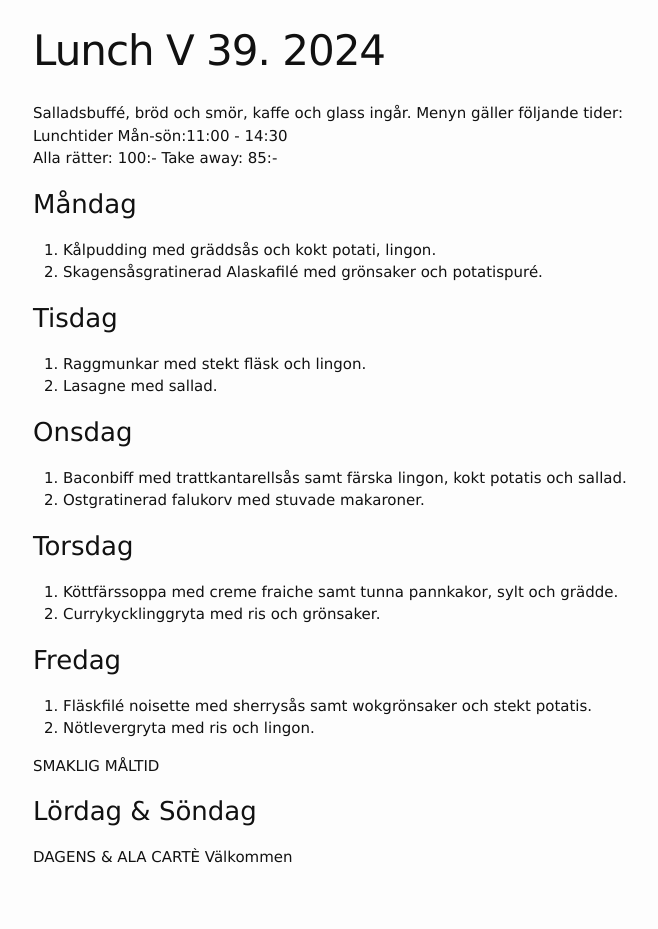
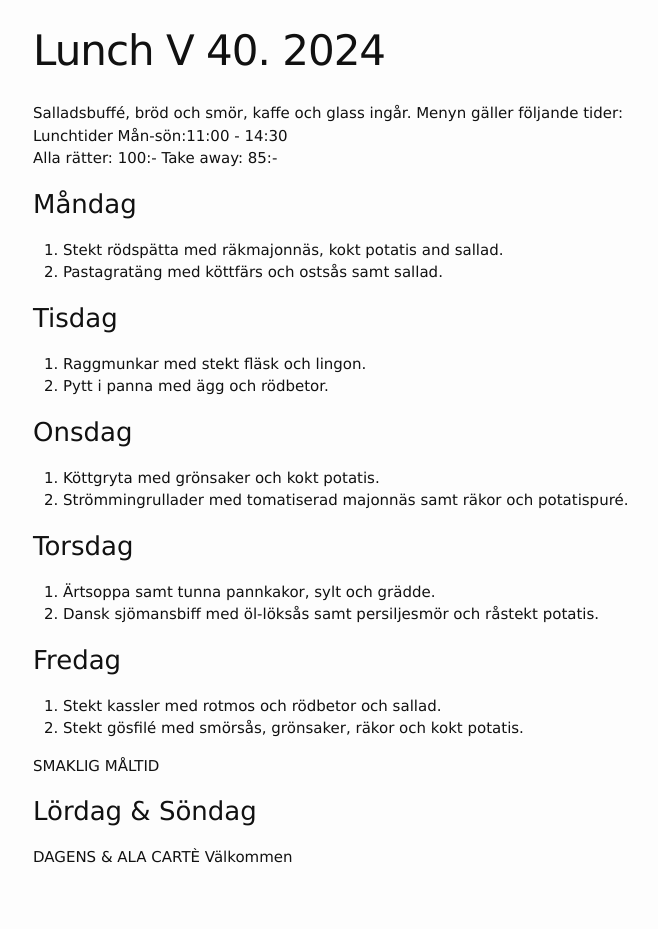
Before and after one commit to FarInn62/farinn62.github.io, a Jekyll site: the page built from lunch.md, in a window 1280 px wide. Shown: the whole page, without its empty margins (237-895 px from the left). Built offline with Jekyll 4.4.1, drawn with Linux system fonts in a browser that asks for light colours.

Commit message:
Update lunch.md

```diff
--- a/lunch.md
+++ b/lunch.md
@@ -1,6 +1,6 @@
 ---
 layout: foodmenu
-title: Lunch V 39. 2024
+title: Lunch V 40. 2024
 permalink: /lunch/
 published: true
 ---
@@ -11,28 +11,28 @@ Alla rätter: 100:- Take away: 85:-
 
 ### Måndag
 
-1. Kålpudding med gräddsås och kokt potati, lingon.
-2. Skagensåsgratinerad Alaskafilé med grönsaker och potatispuré.
+1. Stekt rödspätta med räkmajonnäs, kokt potatis and sallad.
+2. Pastagratäng med köttfärs och ostsås samt sallad.
 
 ### Tisdag
 
 1. Raggmunkar med stekt fläsk och lingon.
-2. Lasagne med sallad.
+2. Pytt i panna med ägg och rödbetor.
 
 ### Onsdag
 
-1. Baconbiff med trattkantarellsås samt färska lingon, kokt potatis och sallad.
-2. Ostgratinerad falukorv med stuvade makaroner.
+1. Köttgryta med grönsaker och kokt potatis.
+2. Strömmingrullader med tomatiserad majonnäs samt räkor och potatispuré.
 
 ### Torsdag
 
-1. Köttfärssoppa med creme fraiche samt tunna pannkakor, sylt och grädde.
-2. Currykycklinggryta med ris och grönsaker.
+1. Ärtsoppa samt tunna pannkakor, sylt och grädde.
+2. Dansk sjömansbiff med öl-löksås samt persiljesmör och råstekt potatis.
 
 ### Fredag
 
-1. Fläskfilé noisette med sherrysås samt wokgrönsaker och stekt potatis.
-2. Nötlevergryta med ris och lingon.
+1. Stekt kassler med rotmos och rödbetor och sallad.
+2. Stekt gösfilé med smörsås, grönsaker, räkor och kokt potatis.
 
 SMAKLIG MÅLTID
 ### Lördag & Söndag
```
